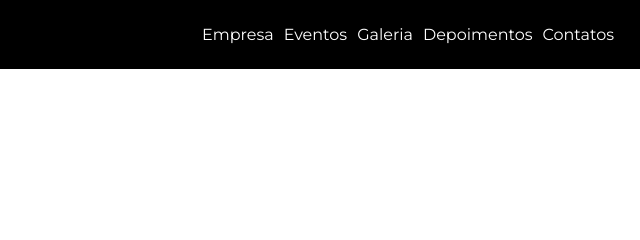
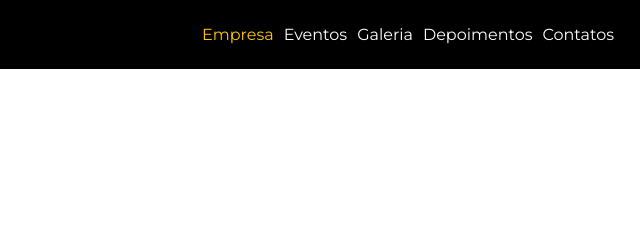
Before and after one commit to eduardoaraujogomes/studion, a website: page src/index.html in a window 1280 px wide. In both pictures the pointer is over the link "Empresa". Shown: the top 240 px of the page, 640-1280 px from the left. Drawn offline with Linux system fonts and the light colour scheme.

Commit message:
feat(primary-color):created the primary color and use it on the navbar links

```diff
--- a/src/style.css
+++ b/src/style.css
@@ -5,8 +5,10 @@
 }
 
 :root {
+  --color-primary: #FFC500;
   font-family: 'Montserrat', sans-serif;
   font-size: 16px;
+
 }
 
 body {
@@ -46,3 +48,7 @@ li {
   color: #FFF;
   text-decoration: none;
 }
+
+.navbar__links a:hover {
+  color: var(--color-primary);
+}
```
